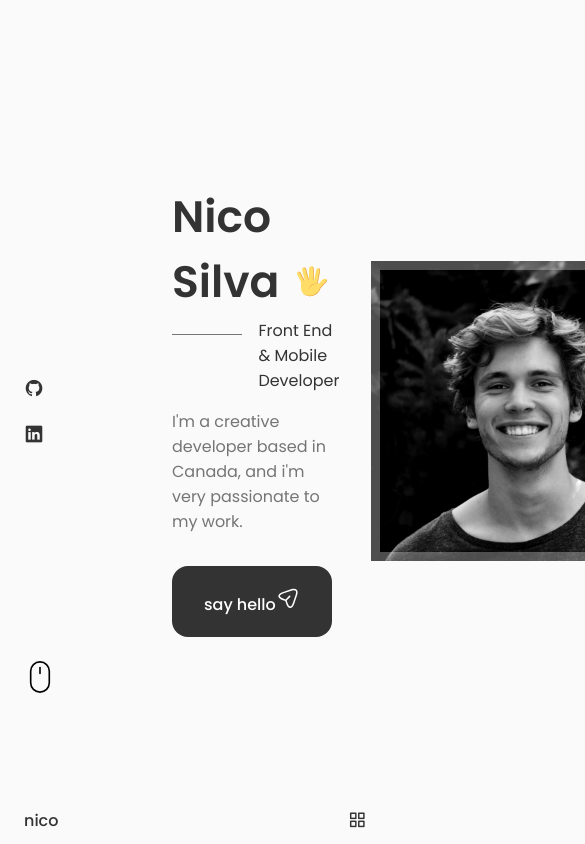
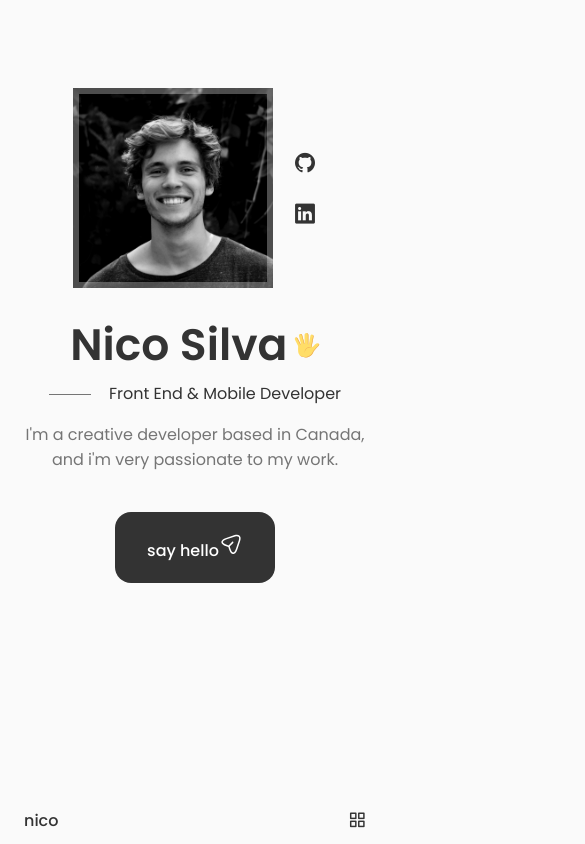
Before and after one commit to nicoisz/myWebSite, a React (Create React App) app: page / in a window 390 px wide. Shown: the top 844 px of the page, 585 px wide, since content can reach past the window. Built offline with nearby package versions, Linux system fonts and the light colour scheme.

Commit message:
home ready

```diff
--- a/src/App.css
+++ b/src/App.css
@@ -164,6 +164,9 @@
   }
 
   @media screen and (max-width: 768px) {
+    .section {
+      padding: 0 0 2rem;
+    }
   }
   @media screen and (max-width: 350px) {
     .container{
--- a/src/components/home/Data.jsx
+++ b/src/components/home/Data.jsx
@@ -2,8 +2,10 @@ import React from 'react'
 
 const Data = () => {
   return (
-      <div className='home__Data'>
-        <h1 className='home__title'>Nico Silva  <svg
+      <div className='home__data'>
+
+        <h1 className='home__title'>Nico Silva
+          <svg
         width="36"
         height="36"
         viewBox="0 0 48 48"
@@ -51,9 +53,15 @@ const Data = () => {
           d="M46.2745 22.28C46.0495 21.83 45.7495 21.53 45.3745 21.23C45.4495 21.305 45.5245 21.38 45.5245 21.53C46.7995 24.08 42.6745 26.405 40.1995 29.405C38.1745 31.88 35.9245 33.83 34.7995 36.455C29.9995 47.93 16.0495 47.93 10.1995 42.68C15.5245 48.68 30.5245 49.28 35.5495 37.205C36.6745 34.58 38.9245 32.63 40.9495 30.155C43.4245 27.155 47.5495 24.755 46.2745 22.28ZM32.3245 28.13C27.4495 26.33 18.7495 29.63 19.9495 38.405C19.9495 30.23 27.3745 28.205 31.4245 28.205C32.0245 28.13 32.3245 28.13 32.3245 28.13Z"
           fill="#EBA352"
         ></path>
-      </svg></h1>
+          </svg>
+        </h1>
+
+      <div>
         <h3 className='home__subtitle'>Front End & Mobile Developer</h3>
+      </div>
+      <div>
         <p className='home__description'>I'm a creative developer based in Canada, and i'm very passionate to my work.</p>
+      </div>
 
         <a href='#contact' className='button button--flex'>say hello
         <svg
--- a/src/components/home/ScrollDown.jsx
+++ b/src/components/home/ScrollDown.jsx
@@ -25,7 +25,7 @@ const ScrollDown = () => {
                   d="M123.359,79.775l0,72.843"
                   style=
                     {{fill: "none",
-                    stroke: "#000",
+                    stroke: "var(--title-color)",
                     strokeWidth: "20px"}}
 
                 ></path>
@@ -34,11 +34,13 @@ const ScrollDown = () => {
                   d="M236.717,123.359c0,-62.565 -50.794,-113.359 -113.358,-113.359c-62.565,0 -113.359,50.794 -113.359,113.359l0,143.237c0,62.565 50.794,113.359 113.359,113.359c62.564,0 113.358,-50.794 113.358,-113.359l0,-143.237Z"
                   style=
                    {{ fill: "none",
-                    stroke: "#000",
+                    stroke: "var(--title-color)",
                     strokeWidth: "20px"}}
 
                 ></path>
               </svg>
+              <span className='home__scroll-name'>Scroll down</span>
+              <i className='uil uil-arrow-down'></i>
           </a>
 
     </div>
--- a/src/components/home/home.css
+++ b/src/components/home/home.css
@@ -3,6 +3,10 @@
     padding-top: 5.5rem;
     column-gap: 2rem;
     align-items: center;
+}
+
+.home__container{
+    row-gap: 7rem;
 }
 .squeezed{
     display: none;
@@ -15,7 +19,7 @@
 }
 
 .home__social-icon{
-    font-size: 1.25rem;
+    font-size: 1.5rem;
     color: var(--title-color);
 }
 .home__social-icon:hover{
@@ -90,3 +94,126 @@
     }
 
 }
+.home__scroll{
+    margin-left: 9.25rem;
+}
+
+.wheel{
+    animation: scroll 2s ease infinite;
+}
+
+@keyframes scroll {
+    0%{
+        transform: translateY(0);
+    }
+    30%{
+        transform: translateY(3.75rem);
+    }
+}
+
+.home__scroll-name{
+    color: var(--title-color);
+    font-weight: var(--font-medium);
+    margin-right: var(--mb-0-25);
+    margin-left: 2px;
+}
+
+.home__scroll-arrow{
+    font-size: 1.25rem;
+    color: var(--title-color);
+}
+
+@media screen and (max-width:992px){
+    .home__content{
+        grid-template-columns: 100px repeat(2,1fr);
+        column-gap: 1.25rem;
+    }
+
+    .home__hand{
+        width: 26px;
+        height: 26px;
+    }
+
+    .home__subtitle{
+        padding-left: 3.75rem;
+        margin-bottom: var(--mb-1);
+    }
+
+    .home__subtitle::before{
+        width: 42px;
+        top: 0.8rem;
+    }
+
+    .home__description{
+        max-width: initial;
+        margin-bottom: var(--mb-2-5);
+    }
+
+    .home__img{
+        width: 250px;
+        height: 250px;
+        box-shadow: inset 0 0 0 8px rgb(255 255 255/30%);
+    }
+
+    .home__scroll{
+        margin-left: 7.5rem;
+    }
+}
+@media screen and (max-width:768px){
+
+    .home__content{
+        display: flex;
+        flex-direction: row;
+        flex-wrap: wrap;
+        justify-content: center;
+    }
+
+    .home__img{
+        order: initial;
+        justify-self: center;
+    }
+
+    .home__data{
+        display: flex !important;
+        flex-direction: row;
+        flex-wrap: wrap;
+        justify-content: center;
+    }
+
+    .home__img{
+        box-shadow: inset 0 0 0 6px rgb(255 255 255/30%);
+        width: 200px;
+        height: 200px;
+    }
+
+    .home__scroll{
+        display: none;
+    }
+    .home__title{
+        display: flex;
+        flex-direction: row;
+        width: 100%;
+        align-items: center;
+        justify-content: center;
+    }
+    .home__subtitle{
+        width: 100%;
+        padding-left: 3.75rem;
+        margin-bottom: var(--mb-1);
+    }
+
+    .home__subtitle::before{
+        width: 42px;
+        top: 0.8rem;
+    }
+
+    .home__description{
+        text-align: center;
+    }
+}
+@media screen and (max-width:576px){
+
+}
+@media screen and (max-width:350px){
+
+}
```
